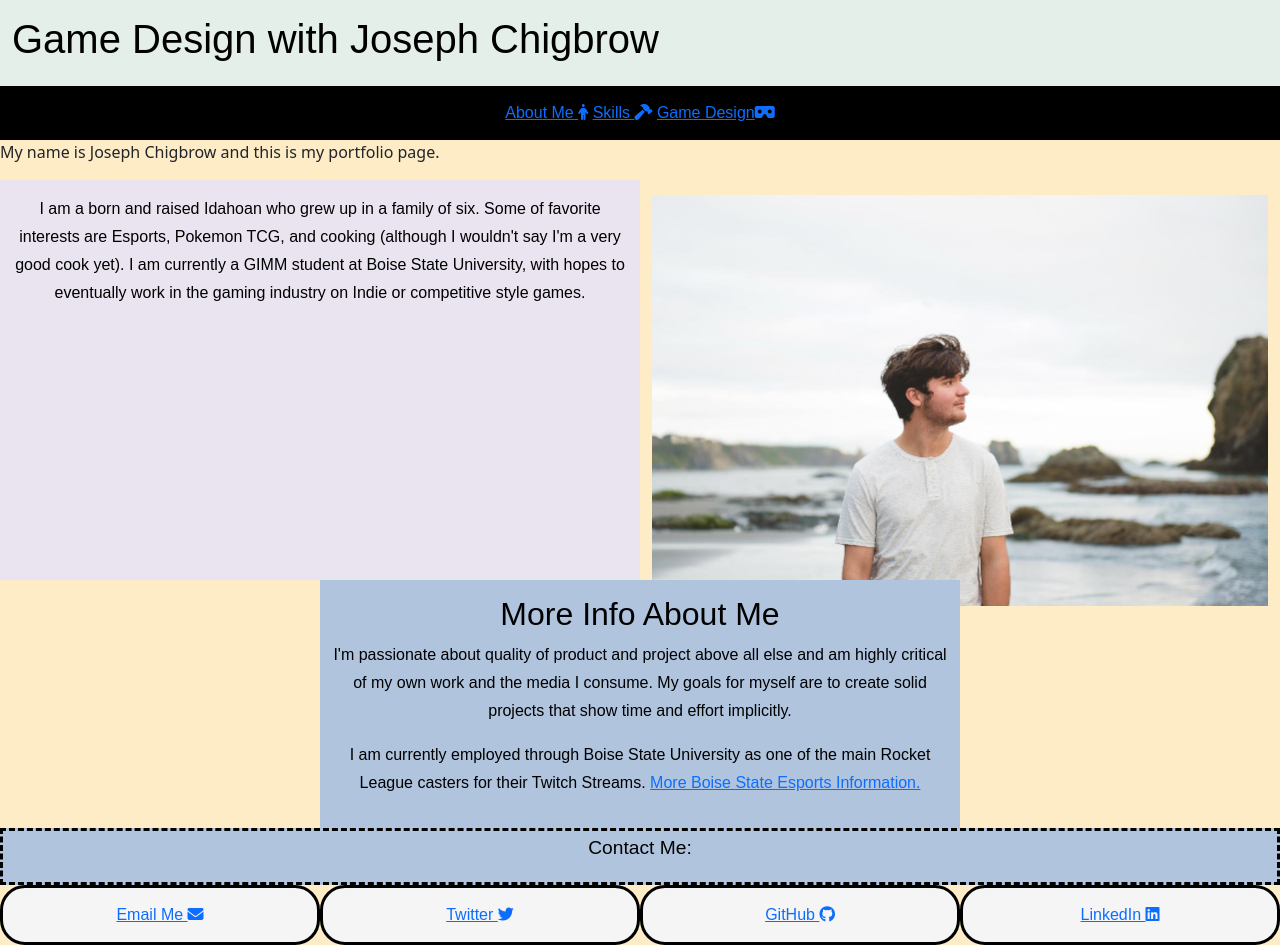
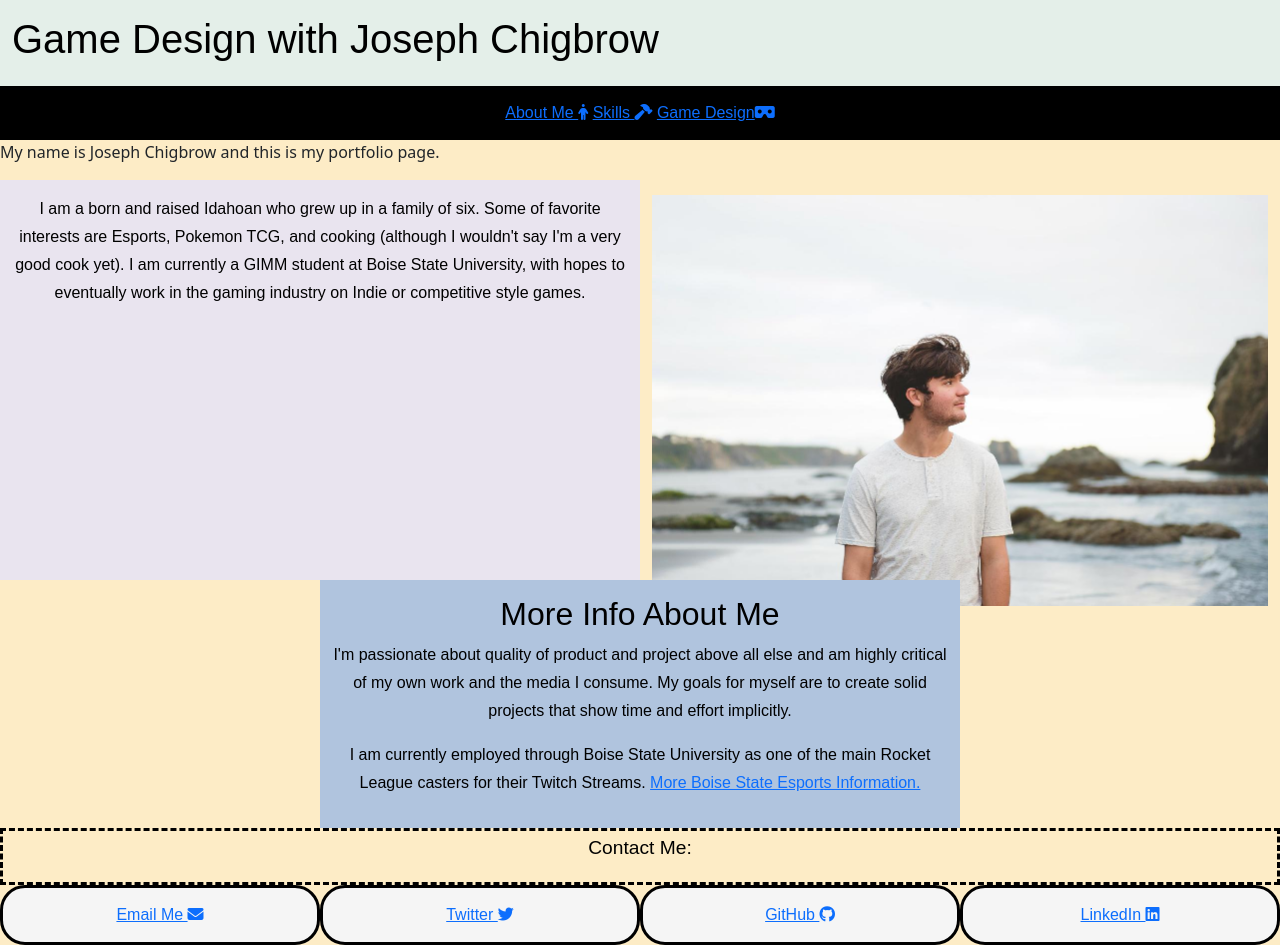
Before and after one commit to JosephChigbrow/JosephChigbrow.github.io, a plain HTML site: page index.html in a window 1280 px wide. Drawn offline with nearby package versions, Linux system fonts and the light colour scheme.

Commit message:
Last Style Updates

```diff
--- a/Assets/css/style.css
+++ b/Assets/css/style.css
@@ -4,7 +4,7 @@
 }
 
 .contactMe {
-    background-color: lightsteelblue;
+    background-color: rgb(253, 236, 198)e;
     color: black;
     text-align: center;
     font-family: Arial, Helvetica, sans-serif;
```
